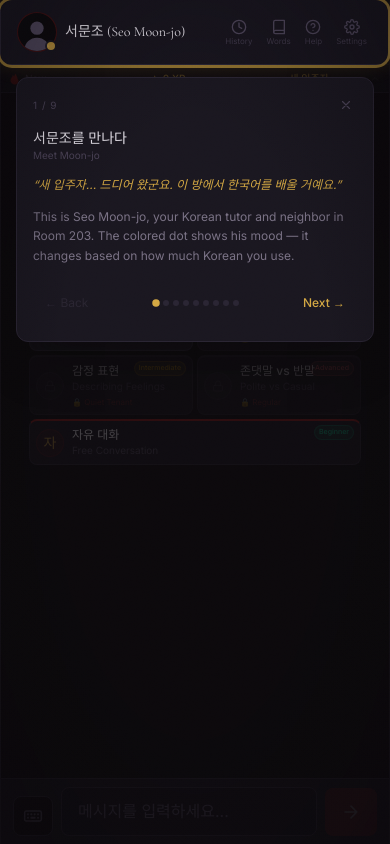
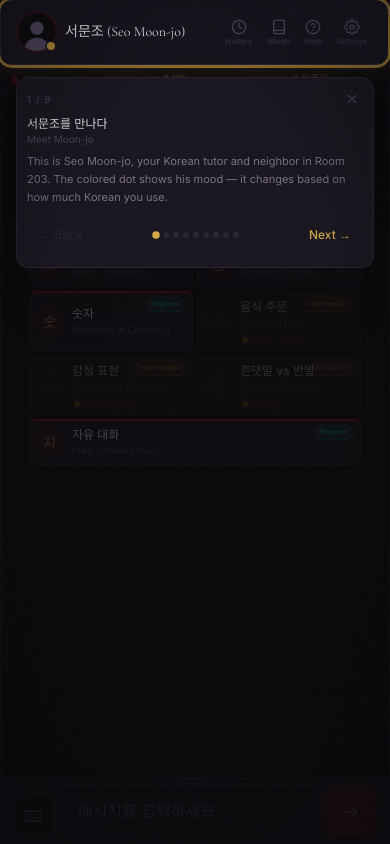
Before and after one commit to braphoggg/Nunchi, a Next.js app: page / in a window 390 px wide. Both pictures are taken after a click on the button "Start Tour". Built offline with nearby package versions, Linux system fonts and the light colour scheme.

Commit message:
mobile version fixes

```diff
--- a/src/components/TutorialOverlay.tsx
+++ b/src/components/TutorialOverlay.tsx
@@ -394,7 +394,7 @@ export default function TutorialOverlay({
         className="animate-tutorial-tooltip z-[72]"
         style={{ pointerEvents: "auto", ...tooltipStyle }}
       >
-        <div className="bg-goshiwon-surface border border-goshiwon-border rounded-xl shadow-2xl p-4 flex flex-col gap-3">
+        <div className="bg-goshiwon-surface border border-goshiwon-border rounded-xl shadow-2xl p-2.5 sm:p-4 flex flex-col gap-1.5 sm:gap-3">
           {/* Header line */}
           <div className="flex items-center justify-between">
             <span className="text-[10px] text-goshiwon-text-muted uppercase tracking-widest">
@@ -413,7 +413,7 @@ export default function TutorialOverlay({
 
           {/* Title */}
           <div>
-            <h3 className="text-sm font-medium text-goshiwon-text">
+            <h3 className="text-xs sm:text-sm font-medium text-goshiwon-text">
               {step.titleKr}
             </h3>
             <p className="text-[10px] text-goshiwon-text-muted">
@@ -421,13 +421,13 @@ export default function TutorialOverlay({
             </p>
           </div>
 
-          {/* Moon-jo dialogue */}
-          <p className="text-xs text-goshiwon-yellow italic leading-relaxed">
+          {/* Moon-jo dialogue — hidden on mobile to save vertical space */}
+          <p className="hidden sm:block text-xs text-goshiwon-yellow italic leading-relaxed">
             &ldquo;{step.moonjoSays}&rdquo;
           </p>
 
           {/* Description */}
-          <p className="text-xs text-goshiwon-text-secondary leading-relaxed">
+          <p className="text-[11px] sm:text-xs text-goshiwon-text-secondary leading-relaxed">
             {step.description}
           </p>
 
@@ -435,17 +435,17 @@ export default function TutorialOverlay({
           {isInteract && (step.interactionHint || step.secondaryInteractionHint) && (
             <div className="flex flex-col gap-1">
               {step.interactionHint && (
-                <div className="flex items-center gap-2 px-3 py-2 bg-goshiwon-bg rounded-lg border border-goshiwon-yellow/20">
+                <div className="flex items-center gap-2 px-3 py-1.5 sm:py-2 bg-goshiwon-bg rounded-lg border border-goshiwon-yellow/20">
                   <span className="text-goshiwon-yellow text-xs">&#9758;</span>
-                  <span className="text-xs text-goshiwon-yellow">{step.interactionHint}</span>
+                  <span className="text-[11px] sm:text-xs text-goshiwon-yellow">{step.interactionHint}</span>
                 </div>
               )}
               {step.secondaryInteractionHint && (
                 <>
                   <p className="text-center text-[10px] text-goshiwon-text-muted">— or —</p>
-                  <div className="flex items-center gap-2 px-3 py-2 bg-goshiwon-bg rounded-lg border border-goshiwon-yellow/20">
+                  <div className="flex items-center gap-2 px-3 py-1.5 sm:py-2 bg-goshiwon-bg rounded-lg border border-goshiwon-yellow/20">
                     <span className="text-goshiwon-yellow text-xs">&#9758;</span>
-                    <span className="text-xs text-goshiwon-yellow">{step.secondaryInteractionHint}</span>
+                    <span className="text-[11px] sm:text-xs text-goshiwon-yellow">{step.secondaryInteractionHint}</span>
                   </div>
                 </>
               )}
@@ -453,11 +453,11 @@ export default function TutorialOverlay({
           )}
 
           {/* Navigation */}
-          <div className="flex items-center justify-between pt-1">
+          <div className="flex items-center justify-between pt-0 sm:pt-1">
             <button
               onClick={onPrev}
               disabled={stepIndex === 0}
-              className="px-3 py-2 min-h-[44px] text-xs text-goshiwon-text-muted hover:text-goshiwon-text transition-colors disabled:opacity-30 disabled:cursor-default"
+              className="px-3 py-1.5 sm:py-2 min-h-[44px] text-xs text-goshiwon-text-muted hover:text-goshiwon-text transition-colors disabled:opacity-30 disabled:cursor-default"
             >
               ← Back
             </button>
@@ -479,13 +479,13 @@ export default function TutorialOverlay({
             </div>
 
             {isInteract ? (
-              <span className="px-3 py-2 min-h-[44px] text-xs text-goshiwon-text-muted italic flex items-center">
+              <span className="px-3 py-1.5 sm:py-2 min-h-[44px] text-xs text-goshiwon-text-muted italic flex items-center">
                 Waiting...
               </span>
             ) : (
               <button
                 onClick={onNext}
-                className="px-3 py-2 min-h-[44px] text-xs text-goshiwon-yellow hover:text-goshiwon-text transition-colors font-medium"
+                className="px-3 py-1.5 sm:py-2 min-h-[44px] text-xs text-goshiwon-yellow hover:text-goshiwon-text transition-colors font-medium"
               >
                 {stepIndex === totalSteps - 1 ? "Finish" : "Next →"}
               </button>
```
